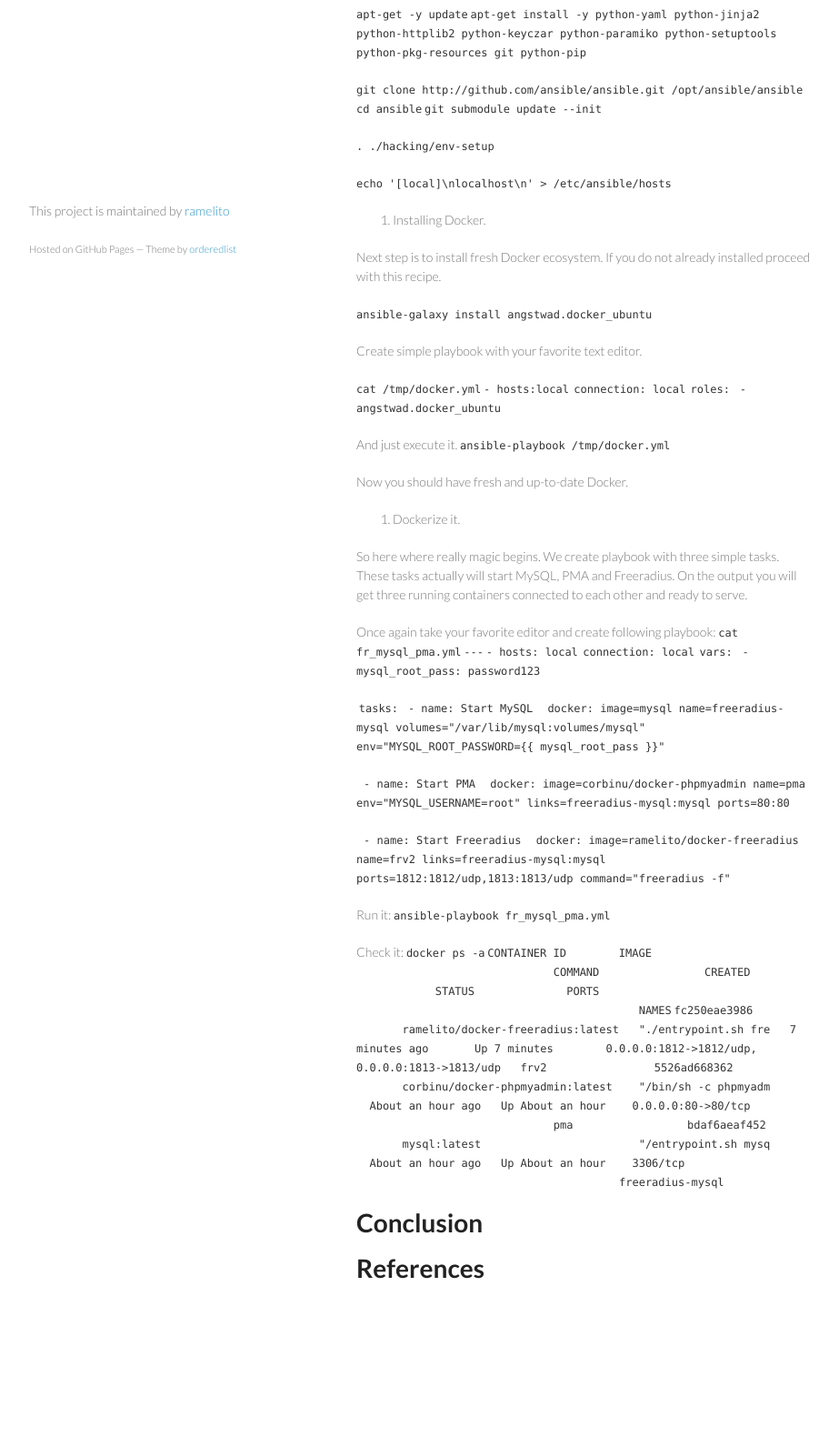
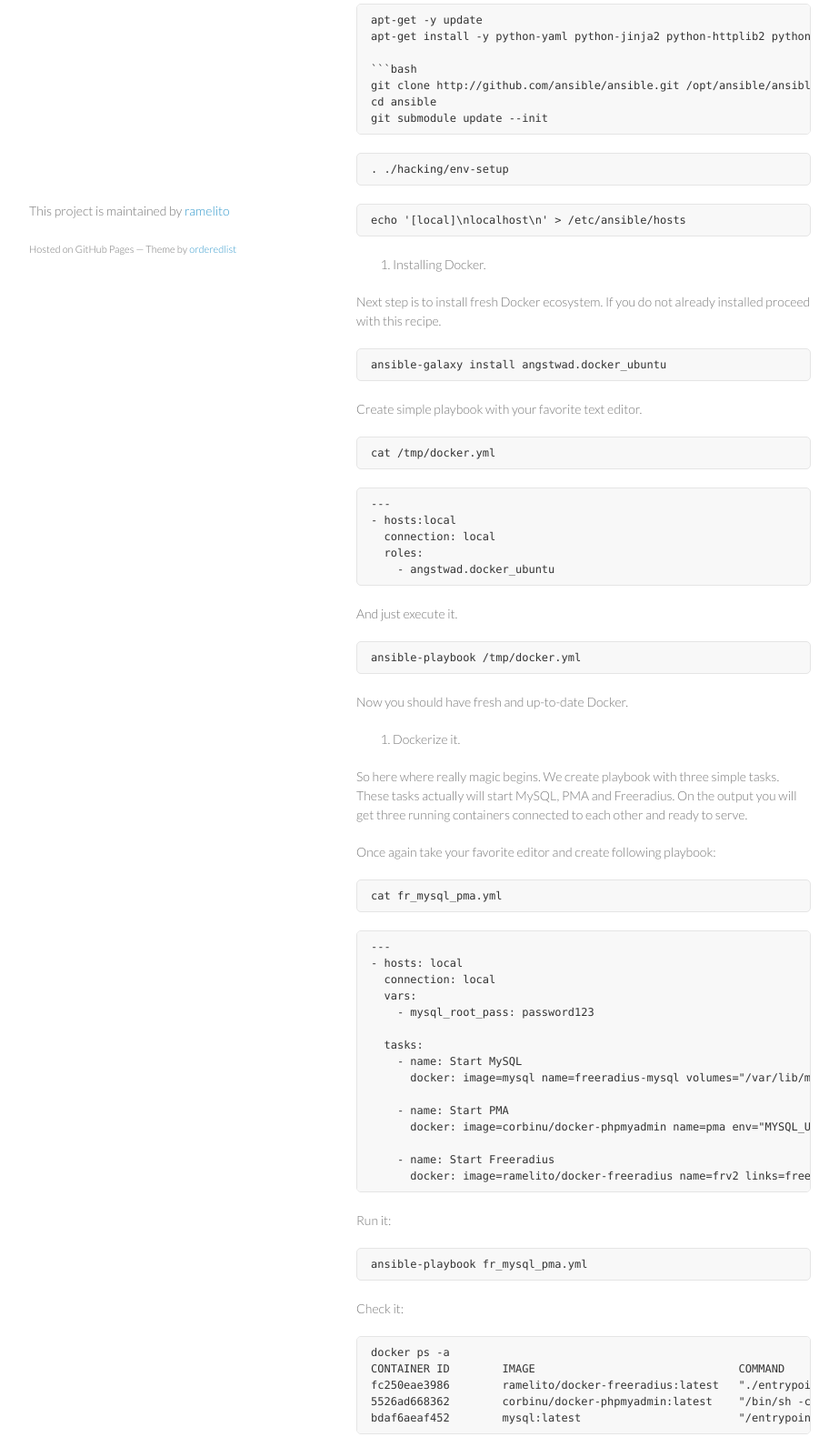
Before and after one commit to ramelito/docker-freeradius, a plain HTML site: page index.html in a window 1280 px wide. Shown: the part 447-2027 px from the top of the page at 91% size, without its empty margins (178-1101 px from the left). Before the commit the page ends 1927 px from the top, so only its background shows below. Drawn offline with Linux system fonts and the light colour scheme.

```diff
--- a/index.html
+++ b/index.html
@@ -42,16 +42,17 @@
 <li>Installing Ansible.</li>
 </ol>
 
-<p><code>apt-get -y update</code>
-<code>apt-get install -y python-yaml python-jinja2 python-httplib2 python-keyczar python-paramiko python-setuptools python-pkg-resources git python-pip</code></p>
+<div class="highlight highlight-bash"><pre>apt-get -y update
+apt-get install -y python-yaml python-jinja2 python-httplib2 python-keyczar python-paramiko python-setuptools python-pkg-resources git python-pip
 
-<p><code>git clone http://github.com/ansible/ansible.git /opt/ansible/ansible</code>
-<code>cd ansible</code>
-<code>git submodule update --init</code></p>
+<span class="pl-s1"><span class="pl-pds">`</span><span class="pl-pds">`</span><span class="pl-pds">`</span>bash</span>
+<span class="pl-s1">git clone http://github.com/ansible/ansible.git /opt/ansible/ansible</span>
+<span class="pl-s1"><span class="pl-s3">cd</span> ansible</span>
+<span class="pl-s1">git submodule update --init</span></pre></div>
 
-<p><code>. ./hacking/env-setup</code></p>
+<div class="highlight highlight-bash"><pre><span class="pl-s3">.</span> ./hacking/env-setup</pre></div>
 
-<p><code>echo '[local]\nlocalhost\n' &gt; /etc/ansible/hosts</code></p>
+<div class="highlight highlight-bash"><pre><span class="pl-s3">echo</span> <span class="pl-s1"><span class="pl-pds">'</span>[local]\nlocalhost\n<span class="pl-pds">'</span></span> <span class="pl-k">&gt;</span> /etc/ansible/hosts</pre></div>
 
 <ol>
 <li>Installing Docker.</li>
@@ -59,18 +60,21 @@
 
 <p>Next step is to install fresh Docker ecosystem. If you do not already installed proceed with this recipe.</p>
 
-<p><code>ansible-galaxy install angstwad.docker_ubuntu</code></p>
+<div class="highlight highlight-bash"><pre>ansible-galaxy install angstwad.docker_ubuntu</pre></div>
 
 <p>Create simple playbook with your favorite text editor.</p>
 
-<p><code>cat /tmp/docker.yml</code>
-<code>- hosts:local</code>
-  <code>connection: local</code>
-  <code>roles:</code>
-    <code>- angstwad.docker_ubuntu</code></p>
+<div class="highlight highlight-bash"><pre>cat /tmp/docker.yml</pre></div>
 
-<p>And just execute it.
-<code>ansible-playbook /tmp/docker.yml</code></p>
+<div class="highlight highlight-yml"><pre><span class="pl-s1">-<span class="pl-s1">--</span></span>
+<span class="pl-s1">- <span class="pl-s1">hosts:local</span></span>
+ <span class="pl-s1"><span class="pl-ent"> connection:</span> <span class="pl-s1">local</span></span>
+ <span class="pl-s1"><span class="pl-ent"> roles:</span></span>
+    <span class="pl-s1">- <span class="pl-s1">angstwad.docker_ubuntu</span></span></pre></div>
+
+<p>And just execute it.</p>
+
+<div class="highlight highlight-bash"><pre>ansible-playbook /tmp/docker.yml</pre></div>
 
 <p>Now you should have fresh and up-to-date Docker.</p>
 
@@ -80,33 +84,37 @@
 
 <p>So here where really magic begins. We create playbook with three simple tasks. These tasks actually will start MySQL, PMA and Freeradius. On the output you will get three running containers connected to each other and ready to serve.</p>
 
-<p>Once again take your favorite editor and create following playbook:
-<code>cat fr_mysql_pma.yml</code>
-<code>---</code>
-<code>- hosts: local</code>
-  <code>connection: local</code>
-  <code>vars:</code>
-    <code>- mysql_root_pass: password123  </code></p>
+<p>Once again take your favorite editor and create following playbook:</p>
 
-<p> <code>tasks:</code>
-    <code>- name: Start MySQL</code>
-      <code>docker: image=mysql name=freeradius-mysql volumes="/var/lib/mysql:volumes/mysql" env="MYSQL_ROOT_PASSWORD={{ mysql_root_pass }}"</code></p>
+<div class="highlight highlight-bash"><pre>cat fr_mysql_pma.yml </pre></div>
 
-<p>   <code>- name: Start PMA</code>
-      <code>docker: image=corbinu/docker-phpmyadmin name=pma env="MYSQL_USERNAME=root" links=freeradius-mysql:mysql ports=80:80</code></p>
+<div class="highlight highlight-yml"><pre><span class="pl-s1">-<span class="pl-s1">--</span></span>
+<span class="pl-s1">- <span class="pl-ent">hosts:</span> <span class="pl-s1">local</span></span>
+ <span class="pl-s1"><span class="pl-ent"> connection:</span> <span class="pl-s1">local</span></span>
+ <span class="pl-s1"><span class="pl-ent"> vars:</span></span>
+ <span class="pl-s1"><span class="pl-ent">   - mysql_root_pass:</span> <span class="pl-s1">password123  </span></span>
 
-<p>   <code>- name: Start Freeradius</code>
-      <code>docker: image=ramelito/docker-freeradius name=frv2 links=freeradius-mysql:mysql ports=1812:1812/udp,1813:1813/udp command="freeradius -f"</code></p>
+ <span class="pl-s1"><span class="pl-ent"> tasks:</span></span>
+ <span class="pl-s1"><span class="pl-ent">   - name:</span> <span class="pl-s1">Start MySQL</span></span>
+ <span class="pl-s1"><span class="pl-ent">     docker:</span> <span class="pl-s1">image=mysql name=freeradius-mysql volumes="/var/lib/mysql:volumes/mysql" env="MYSQL_ROOT_PASSWORD={{ mysql_root_pass }}"</span></span>
 
-<p>Run it:
-<code>ansible-playbook fr_mysql_pma.yml</code></p>
+ <span class="pl-s1"><span class="pl-ent">   - name:</span> <span class="pl-s1">Start PMA</span></span>
+ <span class="pl-s1"><span class="pl-ent">     docker:</span> <span class="pl-s1">image=corbinu/docker-phpmyadmin name=pma env="MYSQL_USERNAME=root" links=freeradius-mysql:mysql ports=80:80</span></span>
 
-<p>Check it:
-<code>docker ps -a</code>
-<code>CONTAINER ID        IMAGE                               COMMAND                CREATED             STATUS              PORTS                                            NAMES</code>
-<code>fc250eae3986        ramelito/docker-freeradius:latest   "./entrypoint.sh fre   7 minutes ago       Up 7 minutes        0.0.0.0:1812-&gt;1812/udp, 0.0.0.0:1813-&gt;1813/udp   frv2                </code>
-<code>5526ad668362        corbinu/docker-phpmyadmin:latest    "/bin/sh -c phpmyadm   About an hour ago   Up About an hour    0.0.0.0:80-&gt;80/tcp                               pma                 </code>
-<code>bdaf6aeaf452        mysql:latest                        "/entrypoint.sh mysq   About an hour ago   Up About an hour    3306/tcp                                         freeradius-mysql  </code></p>
+ <span class="pl-s1"><span class="pl-ent">   - name:</span> <span class="pl-s1">Start Freeradius</span></span>
+ <span class="pl-s1"><span class="pl-ent">     docker:</span> <span class="pl-s1">image=ramelito/docker-freeradius name=frv2 links=freeradius-mysql:mysql ports=1812:1812/udp,1813:1813/udp command="freeradius -f"</span></span></pre></div>
+
+<p>Run it:</p>
+
+<div class="highlight highlight-bash"><pre>ansible-playbook fr_mysql_pma.yml</pre></div>
+
+<p>Check it:</p>
+
+<div class="highlight highlight-bash"><pre>docker ps -a
+CONTAINER ID        IMAGE                               COMMAND                CREATED             STATUS              PORTS                                            NAMES
+fc250eae3986        ramelito/docker-freeradius:latest   <span class="pl-s1"><span class="pl-pds">"</span>./entrypoint.sh fre   7 minutes ago       Up 7 minutes        0.0.0.0:1812-&gt;1812/udp, 0.0.0.0:1813-&gt;1813/udp   frv2                </span>
+<span class="pl-s1">5526ad668362        corbinu/docker-phpmyadmin:latest    <span class="pl-pds">"</span></span>/bin/sh -c phpmyadm   About an hour ago   Up About an hour    0.0.0.0:80-<span class="pl-k">&gt;</span>80/tcp                               pma
+bdaf6aeaf452        mysql:latest                        <span class="pl-s1"><span class="pl-pds">"</span>/entrypoint.sh mysq   About an hour ago   Up About an hour    3306/tcp                                         freeradius-mysql  </span></pre></div>
 
 <h1>
 <a id="conclusion" class="anchor" href="#conclusion" aria-hidden="true"><span class="octicon octicon-link"></span></a>Conclusion</h1>
```
Also changed, not shown: params.json (+1 -1 lines).
